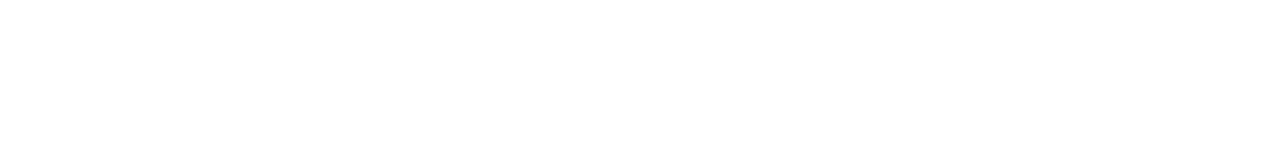
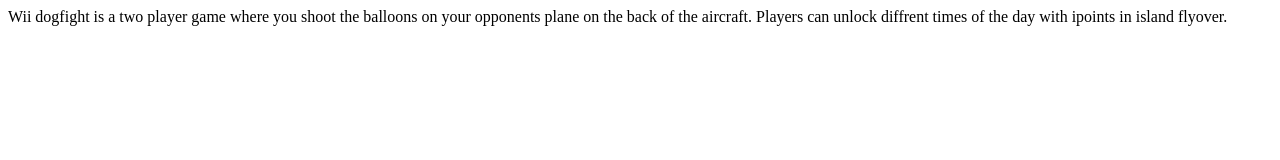
Before and after one commit to pwtoothless/ClassVacation, a plain HTML site: page web pages/dogfighting.html in a window 1280 px wide. Drawn offline with Linux system fonts and the light colour scheme.

Commit message:
addeddogfightcontent

```diff
--- a/web pages/dogfighting.html
+++ b/web pages/dogfighting.html
@@ -3,6 +3,7 @@
     </title>
     </head>
     <body>
-        <p></p>
+        <p>Wii dogfight is a two player game where you shoot the balloons on your opponents plane on the back of the aircraft. Players can unlock diffrent times of the day with ipoints in island flyover.
+
+        </p>
     </body>
-</html>
```
